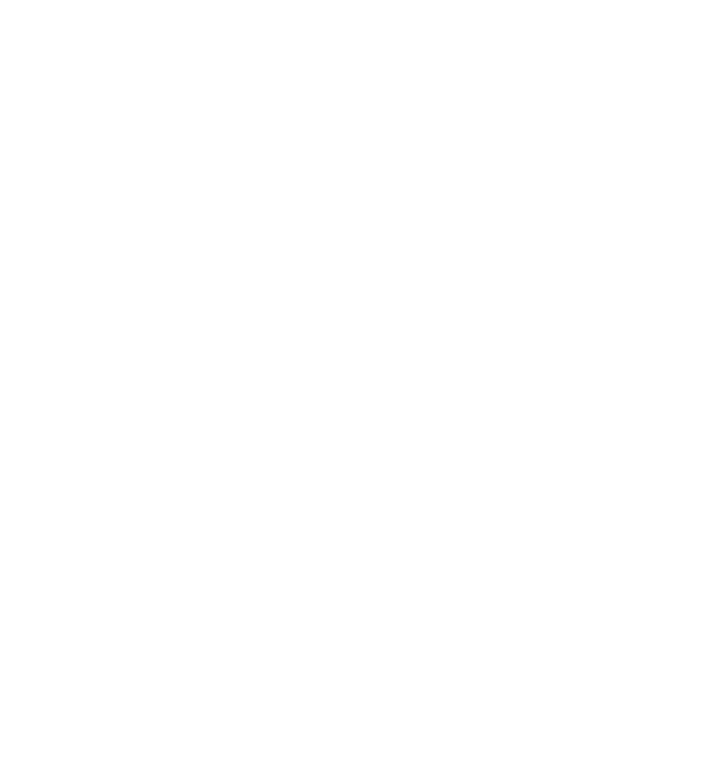
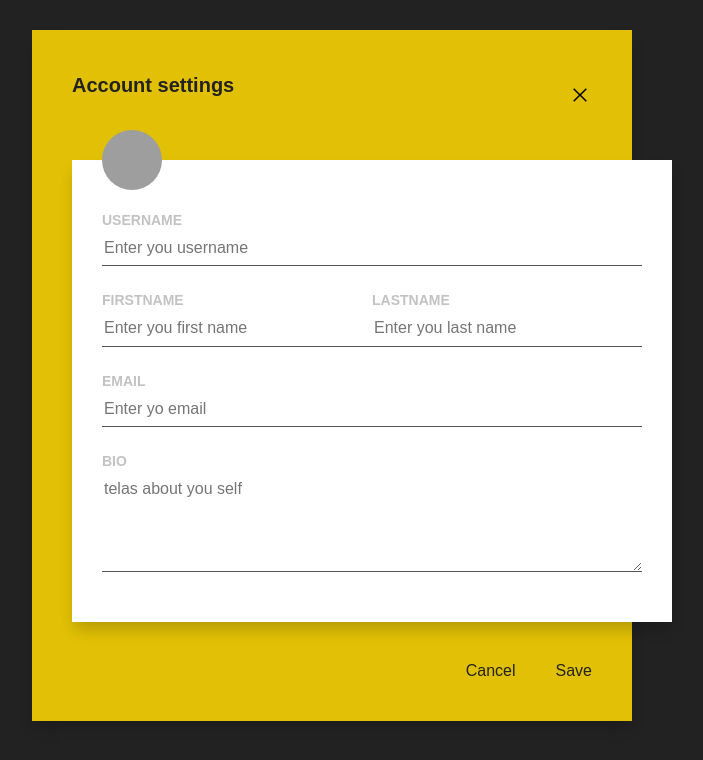
Before and after one commit to Hayotbek-Turgunov/Profil-position, a plain HTML site: page index.html in a window 1280 px wide. Shown: the whole page, without its empty margins (308-1011 px from the left). Drawn offline with Linux system fonts and the light colour scheme; grey boxes are pictures that could not be loaded.

Commit message:
Add  profile settings form

```diff
--- a/css/styles.css
+++ b/css/styles.css
@@ -18,7 +18,7 @@ body{
   font-family: "Arial",sans-serif;
   font-size: 16px;
   line-height: 1.5;
-  background-color: #fff;
+  background-color: #222;
   color: #222;
 }
 
@@ -41,4 +41,108 @@ img{
 /* MAIN-CONTENT */
 .main-content{
   flex-grow:1;
+  padding-top: 30px;
+  padding-bottom: 30px;
 }
+
+.profile-settings {
+  max-width: 600px;
+  margin-left: auto;
+  margin-right: auto;
+  background-color: rgba(255, 217, 0, 0.863);
+  box-shadow: 0 10px 15px -3px rgba(0, 0, 0, 0.2);
+}
+.profile-settings-inner {
+}
+.pofile-settings-header {
+  padding: 40px;
+  display: flex;
+  justify-content: space-between;
+  align-items: center;
+
+}
+.profile-setting-headig {
+  margin: 0;
+  font-size: 20px;
+  margin-bottom: 20px;
+
+}
+.profile-setting-close-link {
+  display: flex;
+}
+.profile-settings-form-body {
+   background-color: #fff;
+   position: relative;
+   left: 40px;
+   padding: 50px 30px;
+   box-shadow: 0 10px 15px -3px rgba(0, 0, 0, 0.2)
+}
+.profile-settings-avatar{
+  width: 60px;
+  position: absolute;
+  left: 30px;
+  top: 0;
+  height: 60px;
+  border-radius: 50%;
+  object-fit: cover;
+  transform: translateY(-50%);
+}
+
+.profile-settings-form-row{
+  display: flex;
+}
+
+.profile-settings-form-row:not(:last-child){
+  margin-bottom: 24px;
+}
+
+
+.profile-settings-form-group {
+  display: flex;
+  flex-direction: column;
+  align-items: flex-start;
+}
+.profile-settings-form-group:not(:last-child){
+  margin-bottom:24px;
+}
+
+.profile-settings-form-row .profile-settings-form-group{
+  margin-bottom: 0;
+  width: 50%;
+}
+.profile-settings-form-label {
+  text-transform: uppercase;
+  font-weight: bold;
+  font-size: 14px;
+  color: #6666;
+
+}
+.profile-settings-form-fields {
+  width: 100%;
+  display: block;
+  border: 0;
+  padding-top: 8px;
+  padding-bottom: 8px;
+  border-bottom: 1px solid #555;
+}
+.profile-settings-form-field-textarea {
+  resize: vertical;
+  min-height: 100px;
+}
+.profile-settings-form-actions {
+  display: flex;
+  align-items: center;
+  justify-content: flex-end;
+  padding: 40px;
+}
+.profile-settings-form-action {
+  padding: 0;
+  border:0;
+  background-color: transparent;
+  cursor: pointer;
+  color: #222;
+}
+
+.profile-settings-form-action:not(:last-child){
+  margin-right: 40px;
+}
--- a/index.html
+++ b/index.html
@@ -4,14 +4,61 @@
   <meta charset="UTF-8">
   <meta http-equiv="X-UA-Compatible" content="IE=edge">
   <meta name="viewport" content="width=device-width, initial-scale=1.0">
+  <title>Document</title>
 
   <!-- STYLES -->
-  <title>Document</title>
+
   <link rel="stylesheet" href="./css/necolas.github.io_normalize.css_8.0.1_normalize.css">
   <link rel="stylesheet" href="./css/styles.css">
 </head>
 <body>
 
+  <main class="main-content">
+    <div class="container">
+      <div class="profile-settings">
+        <form class="profile-settings-inner" action="https://echo.htmlacademy.ru" method="POST">
+          <header class="pofile-settings-header">
+            <h1 class="profile-setting-headig">Account settings</h1>
+            <a class="profile-setting-close-link" href="#">
+              <img src="./img/close_FILL0_wght400_GRAD0_opsz48.svg" alt="" width="24" height="24">
+            </a>
+          </header>
+
+          <div class="profile-settings-form-body">
+            <img class="profile-settings-avatar" src="https://picsum.photos/60" alt="">
+            <div class="profile-settings-form-group">
+              <label class="profile-settings-form-label" for="settings-username-input">Username</label>
+              <input class="profile-settings-form-fields" id="settings-username-input" type="text" name="username" required placeholder="Enter you username">
+            </div>
+            <div class="profile-settings-form-row">
+              <div class="profile-settings-form-group">
+                <label class="profile-settings-form-label" for="settings-first-input">Firstname</label>
+                <input class="profile-settings-form-fields" id="settings-first-input" type="text" name="firstname" required placeholder="Enter you first name">
+              </div>
+              <div class="profile-settings-form-group">
+                <label class="profile-settings-form-label" for="settings-lastname-input">Lastname</label>
+                <input class="profile-settings-form-fields" id="settings-lastname-input" type="text" name="lastname" required placeholder="Enter you last name">
+              </div>
+            </div>
+            <div class="profile-settings-form-group">
+              <label class="profile-settings-form-label" for="setting-email-input">Email</label>
+              <input class="profile-settings-form-fields" id="setting-email-input" pattern="^([a-z0-9_\.-]+)@([\da-z\.-]+)\.([a-z\.]{2,6})$" type="email" name="email" required placeholder="Enter yo email">
+            </div>
+            <div class="profile-settings-form-group">
+              <label class="profile-settings-form-label" for="settings-bio-textarea">Bio</label>
+              <textarea class="profile-settings-form-fields profile-settings-form-field-textarea" name="bio" id="settings-bio-textarea" placeholder="telas about you self" required></textarea>
+            </div>
+          </div>
+
+          <footer class="profile-settings-form-actions">
+            <button class="profile-settings-form-action" type="button">Cancel</button>
+            <button class="profile-settings-form-action" type="sumbit">Save</button>
+          </footer>
+        </form>
+      </div>
+    </div>
+  </main>
+
   <script src="./js/main.js"></script>
 </body>
 </html>
```
Also changed, not shown: img/close_FILL0_wght400_GRAD0_opsz48.svg (added).
